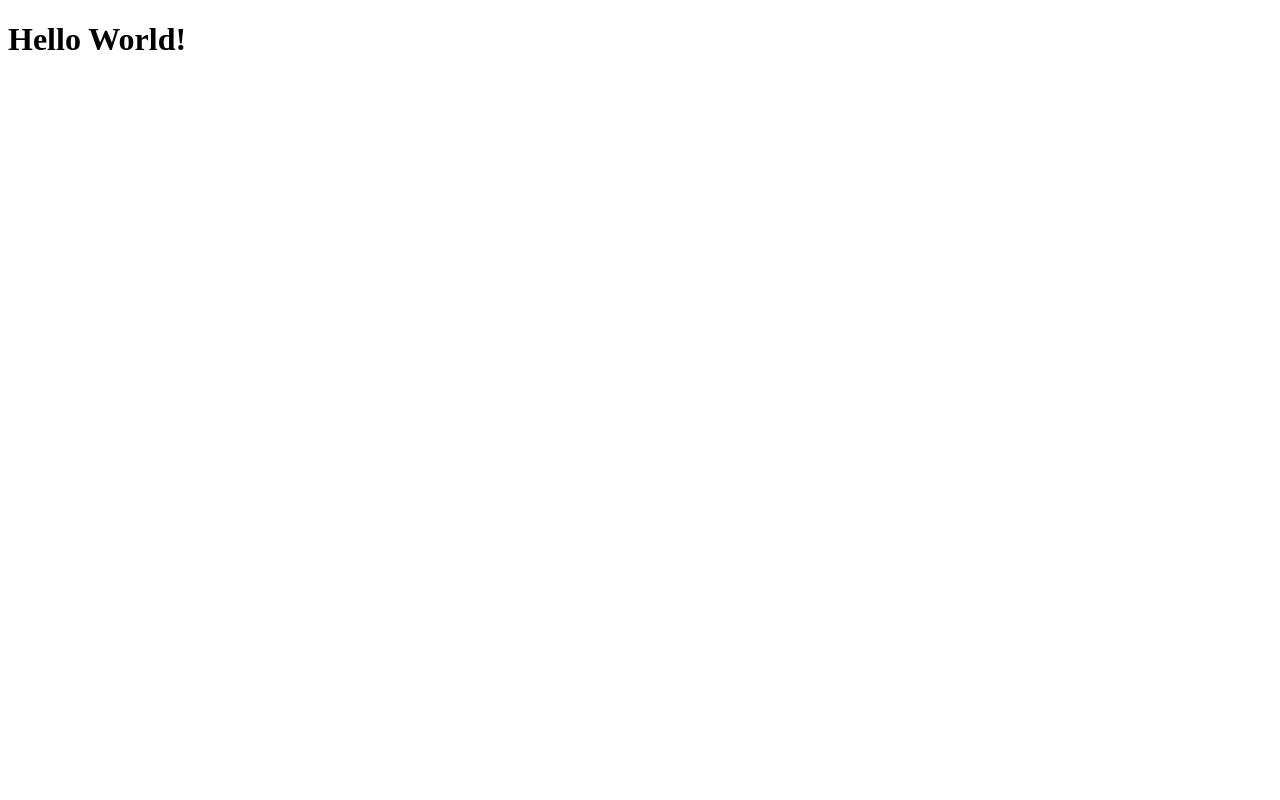
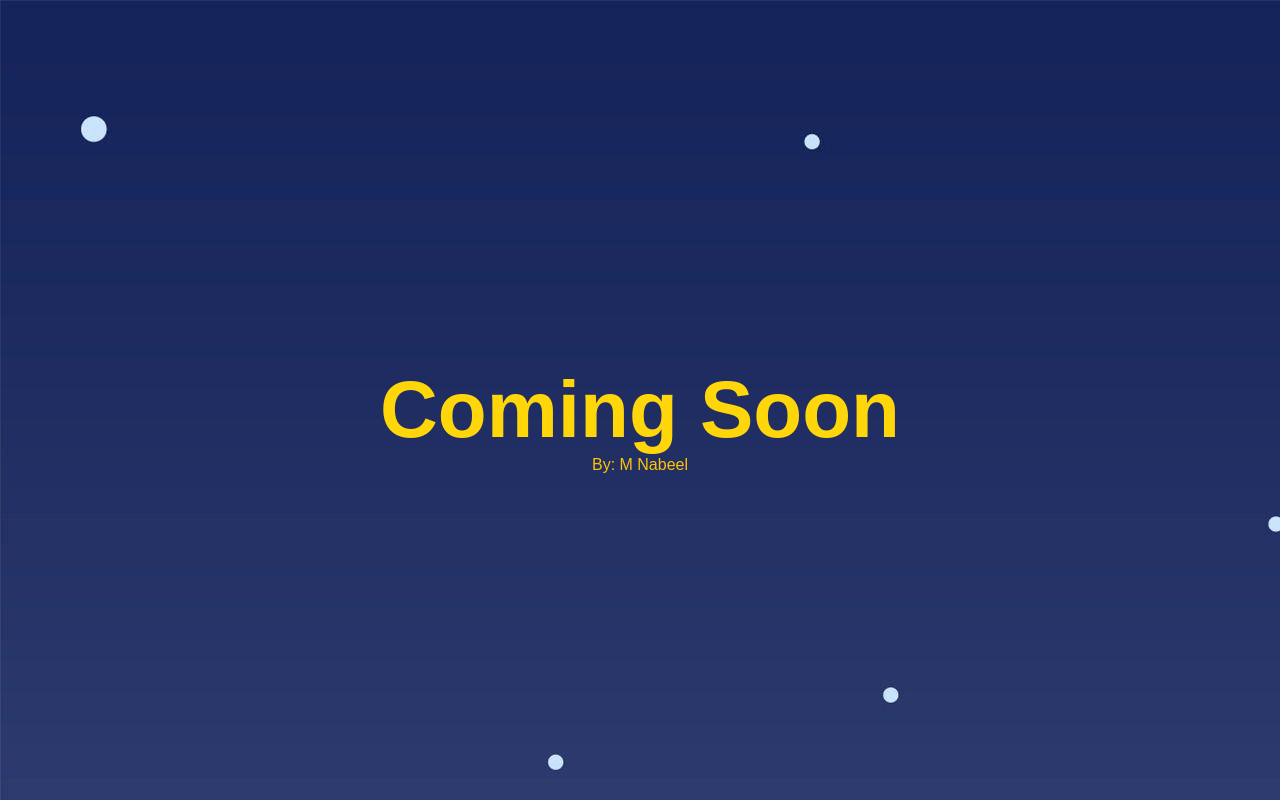
Before and after one commit to moeynabz/moeynabz.github.io, a plain HTML site: page index.html in a window 1280 px wide. Drawn offline with Linux system fonts and the light colour scheme.

Commit message:
Added a Coming soon page

```diff
--- a/index.html
+++ b/index.html
@@ -3,9 +3,13 @@
 <head>
     <meta charset="UTF-8">
     <meta name="viewport" content="width=device-width, initial-scale=1.0">
+    <link rel="stylesheet" href="style.css">
     <title>Mo's Page</title>
 </head>
 <body>
-    <h1>Hello World!</h1>
+    <div class="container">
+        <h1>Coming Soon</h1>
+        <p>By: M Nabeel</p>
+    </div>
 </body>
 </html>
--- /dev/null
+++ b/style.css
@@ -0,0 +1,28 @@
+body {
+    width: 100vw;
+    height: 100vh;
+    background-color: #000814;
+    font-family: Arial, sans-serif;
+    background-image: url("assets/1784147.jpg");
+    padding: 0;
+    margin: 0;
+  }
+
+  .container {
+    text-align: center;
+    position: absolute;
+    transform: translate(-50%, -50%);
+    top: 50%;
+    left: 50%;
+  }
+
+  .container h1{
+      color: #ffd60a;
+      font-size: 5em;
+      margin-bottom: 0;
+  }
+
+  .container p{
+      color: #FFC300;
+      margin-top: 0;
+  }
```
Also changed, not shown: assets/1784147.jpg (added), assets/background1.jpg (added).
